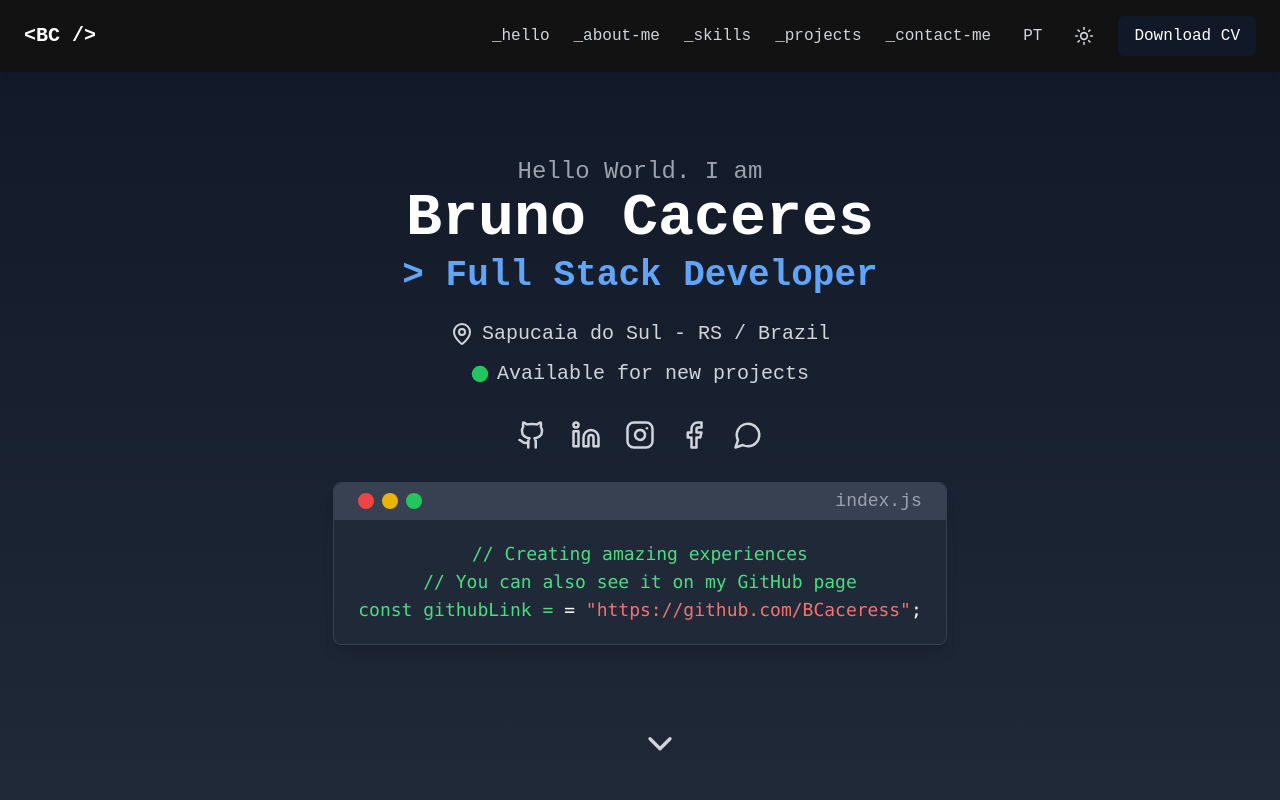
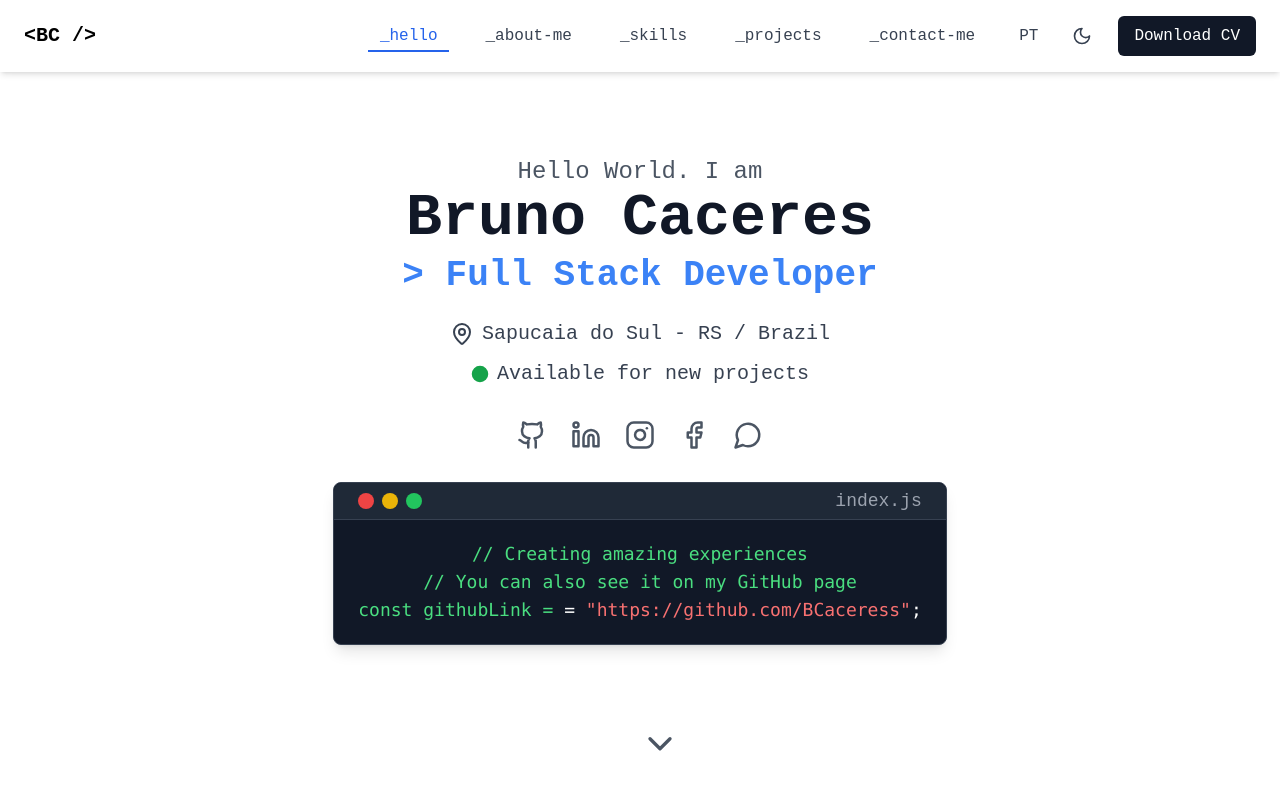
Before and after one commit to BCaceress/MyPortfolio, a Next.js app: page / in a window 1280 px wide. Shown: the top 800 px of the page. Built offline with nearby package versions, Linux system fonts and the light colour scheme.

Commit message:
Update Navbar.tsx

```diff
--- a/src/components/Navbar.tsx
+++ b/src/components/Navbar.tsx
@@ -1,20 +1,24 @@
 // /components/Navbar.tsx
 "use client";
 
-import { useState, useEffect } from "react";
-import { Sun, Moon, Menu, X } from "lucide-react";
 import { useLanguage } from "@/contexts/LanguageContext";
 import { translations } from "@/lib/translations";
+import { Download, Menu, Moon, Sun, X } from "lucide-react";
+import { memo, useCallback, useEffect, useState } from "react";
 
-export default function Navbar() {
+const Navbar = () => {
   const [darkMode, setDarkMode] = useState<boolean>(() => {
     if (typeof window !== "undefined") {
-      return localStorage.getItem("theme") === "dark" || true;
+      return localStorage.getItem("theme") === "dark" ||
+        window.matchMedia("(prefers-color-scheme: dark)").matches;
     }
     return true;
   });
+
   const [menuOpen, setMenuOpen] = useState(false);
-
+  const [isAnimating, setIsAnimating] = useState(false);
+  const [isDownloading, setIsDownloading] = useState(false);
+  const [activeLink, setActiveLink] = useState("home");
   const { language, toggleLanguage } = useLanguage();
 
   useEffect(() => {
@@ -27,103 +31,219 @@ export default function Navbar() {
     }
   }, [darkMode]);
 
-  const handleScroll = (id: string) => {
+  const toggleDarkMode = useCallback(() => {
+    setIsAnimating(true);
+    // Aguarda a animação completar antes de mudar o estado
+    setTimeout(() => {
+      setDarkMode(prev => !prev);
+      // Define um tempo para a animação terminar
+      setTimeout(() => {
+        setIsAnimating(false);
+      }, 300);
+    }, 300);
+  }, []);
+
+  const toggleMenu = useCallback(() => {
+    setMenuOpen(prev => !prev);
+  }, []);
+
+  const handleScroll = useCallback((id: string) => {
+    setActiveLink(id);
     const section = document.getElementById(id);
     if (section) {
       section.scrollIntoView({ behavior: "smooth", block: "start" });
+      setMenuOpen(false);
     }
+  }, []);
+
+  const handleDownload = useCallback(() => {
+    setIsDownloading(true);
+    setTimeout(() => {
+      setIsDownloading(false);
+    }, 1500);
+  }, []);
+
+  // Fechar menu ao pressionar ESC
+  useEffect(() => {
+    const handleEscKey = (event: KeyboardEvent) => {
+      if (event.key === "Escape" && menuOpen) {
         setMenuOpen(false);
+      }
     };
 
+    window.addEventListener("keydown", handleEscKey);
+    return () => window.removeEventListener("keydown", handleEscKey);
+  }, [menuOpen]);
+
+  // Fechar menu quando a tela for redimensionada para desktop
+  useEffect(() => {
+    const handleResize = () => {
+      if (window.innerWidth >= 768 && menuOpen) {
+        setMenuOpen(false);
+      }
+    };
+
+    window.addEventListener("resize", handleResize);
+    return () => window.removeEventListener("resize", handleResize);
+  }, [menuOpen]);
+
+  // Detectar seção ativa ao rolar
+  useEffect(() => {
+    const handleScroll = () => {
+      const sections = ["home", "about", "skills", "projects", "contact"];
+
+      for (const section of sections) {
+        const element = document.getElementById(section);
+        if (element) {
+          const rect = element.getBoundingClientRect();
+          if (rect.top <= 100 && rect.bottom >= 100) {
+            setActiveLink(section);
+            break;
+          }
+        }
+      }
+    };
+
+    window.addEventListener("scroll", handleScroll);
+    return () => window.removeEventListener("scroll", handleScroll);
+  }, []);
+
+  const navLinks = [
+    { id: "home", label: translations[language].navbar.home },
+    { id: "about", label: translations[language].navbar.about },
+    { id: "skills", label: translations[language].navbar.skills },
+    { id: "projects", label: translations[language].navbar.projects },
+    { id: "contact", label: translations[language].navbar.contact }
+  ];
+
+  // Classe CSS para a animação do ícone
+  const iconAnimationClass = isAnimating
+    ? darkMode
+      ? "opacity-0 transform scale-0 rotate-180 translate-y-8"
+      : "opacity-0 transform scale-0 -rotate-180 -translate-y-8"
+    : "opacity-100 transform scale-100 rotate-0 translate-y-0";
+
   return (
-    <nav className="fixed top-0 left-0 w-full flex items-center justify-between px-6 py-4 bg-white dark:bg-dark-bg shadow-md transition-colors duration-300 z-50">
+    <nav className="fixed top-0 left-0 w-full flex items-center justify-between px-6 py-4 bg-white dark:bg-dark-bg shadow-md transition-colors duration-300 z-50" role="navigation" aria-label="Main navigation">
       <div className="text-xl font-bold text-gray-900 dark:text-white">
-        <span className="text-black dark:text-white">&lt;BC /&gt;</span>
+        <a
+          href="#home"
+          className="focus:outline-none rounded transition-transform duration-300 hover:scale-110 inline-block"
+          onClick={(e) => {
+            e.preventDefault();
+            handleScroll("home");
+          }}
+        >
+          <span className="text-black dark:text-white transition-colors duration-300">&lt;BC /&gt;</span>
+        </a>
       </div>
 
-      {/* Botão de menu para telas menores */}
+      {/* Menu button for smaller screens */}
       <button
-        onClick={() => setMenuOpen(!menuOpen)}
-        className="md:hidden text-gray-700 dark:text-gray-300 p-2 rounded-md"
+        onClick={toggleMenu}
+        className="md:hidden text-gray-700 dark:text-gray-300 p-2 rounded-md hover:bg-gray-200 dark:hover:bg-gray-800 transition-all duration-300 hover:scale-110 focus:outline-none"
+        aria-expanded={menuOpen}
+        aria-controls="mobile-menu"
+        aria-label={menuOpen ? "Close menu" : "Open menu"}
       >
-        {menuOpen ? <X size={24} /> : <Menu size={24} />}
+        <div className="relative h-6 w-6 overflow-hidden">
+          <X
+            size={24}
+            aria-hidden="true"
+            className={`absolute transition-transform duration-300 ${menuOpen ? 'translate-y-0 rotate-0 opacity-100' : 'translate-y-10 rotate-90 opacity-0'}`}
+          />
+          <Menu
+            size={24}
+            aria-hidden="true"
+            className={`absolute transition-transform duration-300 ${!menuOpen ? 'translate-y-0 rotate-0 opacity-100' : 'translate-y-10 rotate-90 opacity-0'}`}
+          />
+        </div>
       </button>
 
       <div
-        className={`absolute md:static top-16 left-0 w-full md:w-auto bg-white dark:bg-dark-bg md:flex md:items-center md:space-x-6 p-4 md:p-0 shadow-md md:shadow-none transition-transform duration-300 ${
-          menuOpen ? "block" : "hidden"
+        id="mobile-menu"
+        className={`absolute md:static top-16 left-0 w-full md:w-auto bg-white dark:bg-dark-bg md:flex md:items-center md:space-x-6 p-4 md:p-0 shadow-md md:shadow-none transition-all duration-300 ${menuOpen ? "translate-y-0 opacity-100" : "translate-y-[-10px] opacity-0 pointer-events-none md:translate-y-0 md:opacity-100 md:pointer-events-auto"
           }`}
       >
-        {/* Links */}
+        {/* Navigation Links */}
         <ul className="flex flex-col md:flex-row space-y-4 md:space-y-0 md:space-x-6 text-gray-700 dark:text-gray-300">
-          <li>
+          {navLinks.map(link => (
+            <li key={link.id}>
               <button
-              onClick={() => handleScroll("home")}
-              className="hover:text-gray-500 dark:hover:text-gray-400"
+                onClick={() => handleScroll(link.id)}
+                className={`transition-all duration-300 focus:outline-none rounded px-3 py-1 relative group ${activeLink === link.id
+                    ? 'text-blue-600 dark:text-blue-400 font-medium'
+                    : 'text-gray-700 dark:text-gray-300 hover:text-gray-500 dark:hover:text-gray-400'
+                  }`}
+                aria-label={`Navigate to ${link.id} section`}
+                aria-current={activeLink === link.id ? "page" : undefined}
               >
-              {translations[language].navbar.home}
+                {link.label}
+                <span className={`absolute bottom-0 left-0 w-full h-0.5 bg-blue-600 dark:bg-blue-400 transform transition-transform duration-300 ${activeLink === link.id ? 'scale-x-100' : 'scale-x-0 group-hover:scale-x-100'
+                  }`}></span>
               </button>
             </li>
-          <li>
-            <button
-              onClick={() => handleScroll("about")}
-              className="hover:text-gray-500 dark:hover:text-gray-400"
-            >
-              {translations[language].navbar.about}
-            </button>
-          </li>
-          <li>
-            <button
-              onClick={() => handleScroll("skills")}
-              className="hover:text-gray-500 dark:hover:text-gray-400"
-            >
-              {translations[language].navbar.skills}
-            </button>
-          </li>
-          <li>
-            <button
-              onClick={() => handleScroll("projects")}
-              className="hover:text-gray-500 dark:hover:text-gray-400"
-            >
-              {translations[language].navbar.projects}
-            </button>
-          </li>
-          <li>
-            <button
-              onClick={() => handleScroll("contact")}
-              className="hover:text-gray-500 dark:hover:text-gray-400"
-            >
-              {translations[language].navbar.contact}
-            </button>
-          </li>
+          ))}
         </ul>
 
         <div className="border-t border-gray-300 dark:border-gray-600 my-4 md:hidden"></div>
 
         <div className="flex flex-col md:flex-row md:items-center md:space-x-4">
-          {/* Botão de troca de idioma */}
+          {/* Language toggle button */}
           <button
             onClick={toggleLanguage}
-            className="text-gray-700 dark:text-gray-300 p-2 rounded-md hover:bg-gray-200 dark:hover:bg-gray-800 transition"
+            className="text-gray-700 dark:text-gray-300 p-2 rounded-md hover:bg-gray-200 dark:hover:bg-gray-800 transition-transform duration-300 hover:scale-110 focus:outline-none"
+            aria-label={`Switch to ${language === 'en' ? 'Portuguese' : 'English'}`}
           >
             {translations[language].navbar.languageToggle}
           </button>
-          {/* Botão de dark/light mode */}
+
+          {/* Dark/light mode toggle button with animation */}
           <button
-            onClick={() => setDarkMode(!darkMode)}
-            className="text-gray-700 dark:text-gray-300 p-2 rounded-md hover:bg-gray-200 dark:hover:bg-gray-800 transition"
+            onClick={toggleDarkMode}
+            className="text-gray-700 dark:text-gray-300 p-2 rounded-md hover:bg-gray-200 dark:hover:bg-gray-800 transition-transform duration-300 hover:scale-110 focus:outline-none relative h-10 w-10 flex items-center justify-center overflow-hidden"
+            aria-label={darkMode ? "Switch to light mode" : "Switch to dark mode"}
+            disabled={isAnimating}
           >
-            {darkMode ? <Sun size={20} /> : <Moon size={20} />}
+            {/* Contêiner com posição absoluta para cada ícone */}
+            <div className="absolute inset-0 flex items-center justify-center">
+              {/* Sol - visível no modo escuro para trocar para claro */}
+              <Sun
+                size={20}
+                aria-hidden="true"
+                className={`absolute transition-all duration-500 ease-in-out ${darkMode ? iconAnimationClass : 'opacity-0 scale-0'}`}
+              />
+
+              {/* Lua - visível no modo claro para trocar para escuro */}
+              <Moon
+                size={20}
+                aria-hidden="true"
+                className={`absolute transition-all duration-500 ease-in-out ${!darkMode ? iconAnimationClass : 'opacity-0 scale-0'}`}
+              />
+            </div>
           </button>
+
+          {/* Download CV button with animation */}
           <a
             href="/PDF/BrunoCaceresCurrículo.pdf"
             download
-            className="bg-gray-900 text-white px-4 py-2 rounded-md hover:bg-gray-700 mt-2 md:mt-0"
+            onClick={handleDownload}
+            className="group bg-gray-900 dark:bg-gray-800 text-white px-4 py-2 rounded-md hover:bg-gray-700 dark:hover:bg-gray-700 transition-all duration-300 hover:shadow-lg mt-2 md:mt-0 text-center focus:outline-none relative overflow-hidden"
+            aria-label="Download CV"
           >
+            <span className={`inline-flex items-center transition-transform duration-300 ${isDownloading ? 'transform -translate-y-10' : ''}`}>
               {translations[language].navbar.downloadCV}
+            </span>
+            <span className={`absolute inset-0 flex items-center justify-center transition-all duration-300 ${isDownloading ? 'transform translate-y-0 opacity-100' : 'transform translate-y-10 opacity-0'}`}>
+              <Download size={18} className="mr-1 animate-bounce" />
+              <span>Downloading...</span>
+            </span>
+            <span className="absolute bottom-0 left-0 h-1 bg-blue-500 transition-all duration-1000 ease-out group-hover:w-full" style={{ width: isDownloading ? '100%' : '0%' }}></span>
           </a>
         </div>
       </div>
     </nav>
   );
-}
+};
+
+export default memo(Navbar);
```
Lines whose indentation alone changed are shown as unchanged.
